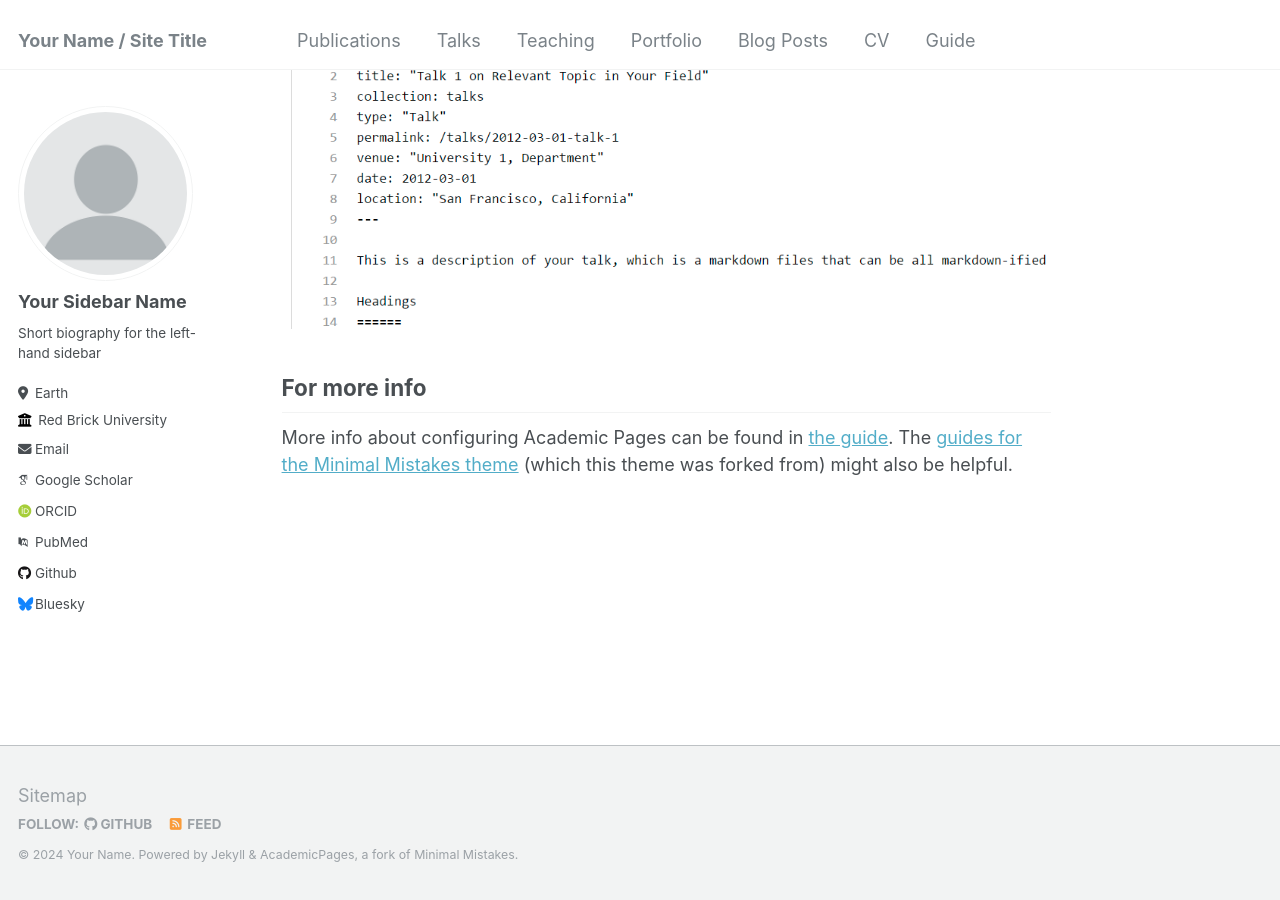
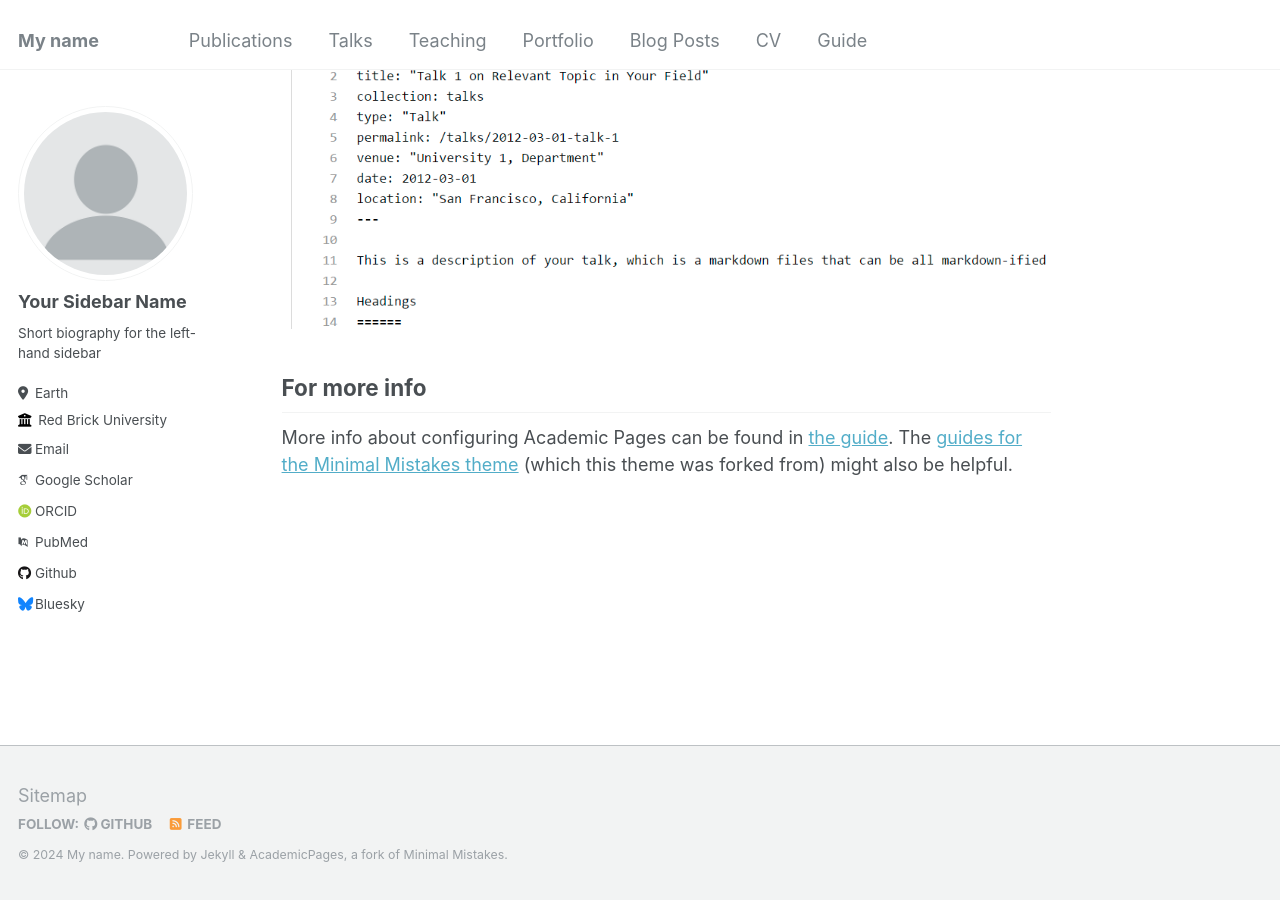
Before and after one commit to Thilo-S/thilo-s.github.io, a Jekyll site: the page built from _pages/about.md, in a window 1280 px wide and 900 px high, scrolled down 2660 px. Built offline with Jekyll 4.4.1, drawn with Linux system fonts in a browser that asks for light colours; some web fonts are replaced.

Commit message:
Update _config.yml

```diff
--- a/_config.yml
+++ b/_config.yml
@@ -8,11 +8,11 @@
 
 # Basic Site Settings
 locale                   : "en-US"
-title                    : "Your Name / Site Title"
+title                    : "My name"
 title_separator          : "-"
-name                     : &name "Your Name"
-description              : &description "personal description"
-url                      : https://academicpages.github.io # the base hostname & protocol for your site e.g. "https://mmistakes.github.io"
+name                     : &name "My name"
+description              : &description "I am a graduate student at UC Berkeley, interested in Quantum Information and Quantum Computing."
+url                      : https://thilo-s.github.io # the base hostname & protocol for your site e.g. "https://mmistakes.github.io"
 baseurl                  : "" # the subpath of your site, e.g. "/blog"
 repository               : "academicpages/academicpages.github.io"
 
```
